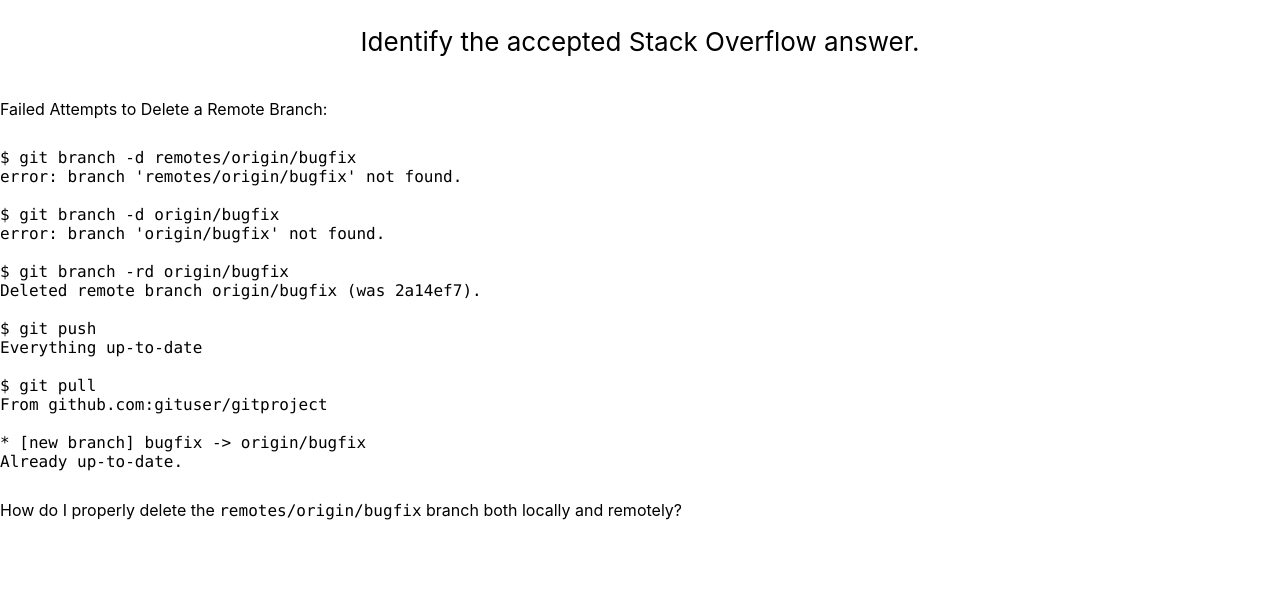
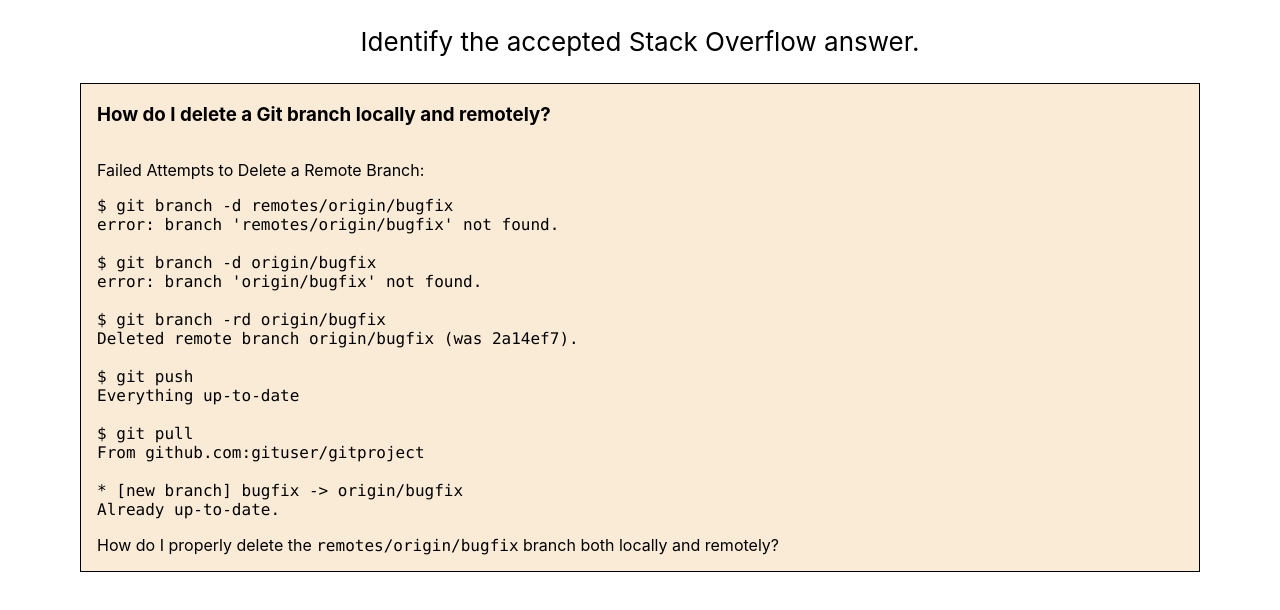
Before and after one commit to matovich/ReactStackOverflow, a React (Create React App) app: page / in a window 1280 px wide. Shown: the top 610 px of the page. Built offline with nearby package versions, Linux system fonts and the light colour scheme.

Commit message:
add some styling on the question

```diff
--- a/src/App.css
+++ b/src/App.css
@@ -16,8 +16,13 @@
 .Question {
   display: flex;
   flex-direction: column;
-  align-items: left;
   justify-content: left;
+  margin: 0 5rem;
+  border: 1px;
+  border-color: black;
+  border-style: solid;
+  padding: 0 1rem;
+  background-color: antiquewhite;
 }
 
 .App-link {
--- a/src/Question.js
+++ b/src/Question.js
@@ -3,9 +3,13 @@ import './App.css';
 
 function Question() {
     return (
-        <div className='Question'
-            dangerouslySetInnerHTML={{ __html: "<p>Failed Attempts to Delete a Remote Branch:</p>\n<pre class=\"lang-bash prettyprint-override\"><code>$ git branch -d remotes/origin/bugfix\nerror: branch 'remotes/origin/bugfix' not found.\n\n$ git branch -d origin/bugfix\nerror: branch 'origin/bugfix' not found.\n\n$ git branch -rd origin/bugfix\nDeleted remote branch origin/bugfix (was 2a14ef7).\n\n$ git push\nEverything up-to-date\n\n$ git pull\nFrom github.com:gituser/gitproject\n\n* [new branch] bugfix -&gt; origin/bugfix\nAlready up-to-date.\n</code></pre>\n<p>How do I properly delete the <code>remotes/origin/bugfix</code> branch both locally and remotely?</p>\n",}}>
-        </div>
+        <>
+            <div className="Question">
+                <h3>How do I delete a Git branch locally and remotely?</h3>
+                <article dangerouslySetInnerHTML={{ __html: "<p>Failed Attempts to Delete a Remote Branch:</p>\n<pre class=\"lang-bash prettyprint-override\"><code>$ git branch -d remotes/origin/bugfix\nerror: branch 'remotes/origin/bugfix' not found.\n\n$ git branch -d origin/bugfix\nerror: branch 'origin/bugfix' not found.\n\n$ git branch -rd origin/bugfix\nDeleted remote branch origin/bugfix (was 2a14ef7).\n\n$ git push\nEverything up-to-date\n\n$ git pull\nFrom github.com:gituser/gitproject\n\n* [new branch] bugfix -&gt; origin/bugfix\nAlready up-to-date.\n</code></pre>\n<p>How do I properly delete the <code>remotes/origin/bugfix</code> branch both locally and remotely?</p>\n", }}>
+                </article>
+            </div>
+        </>
     )
 }
 
```
